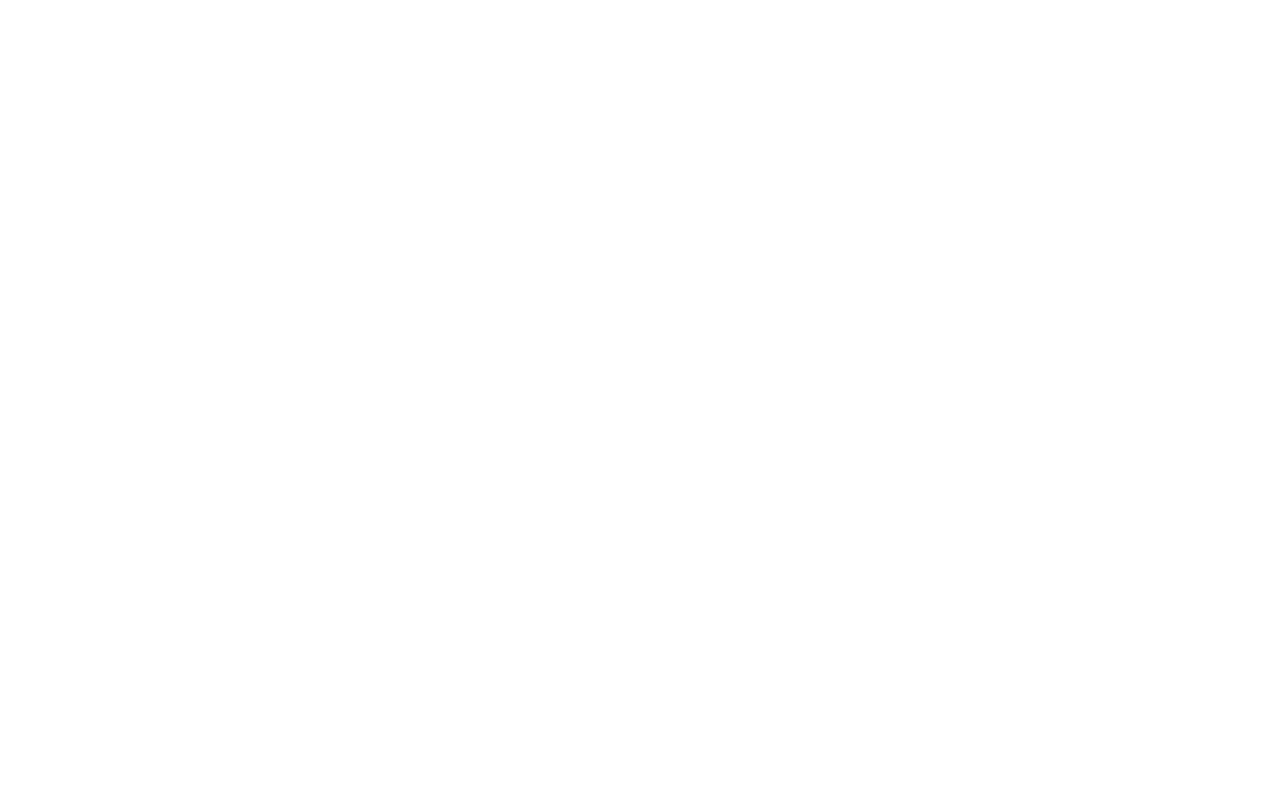
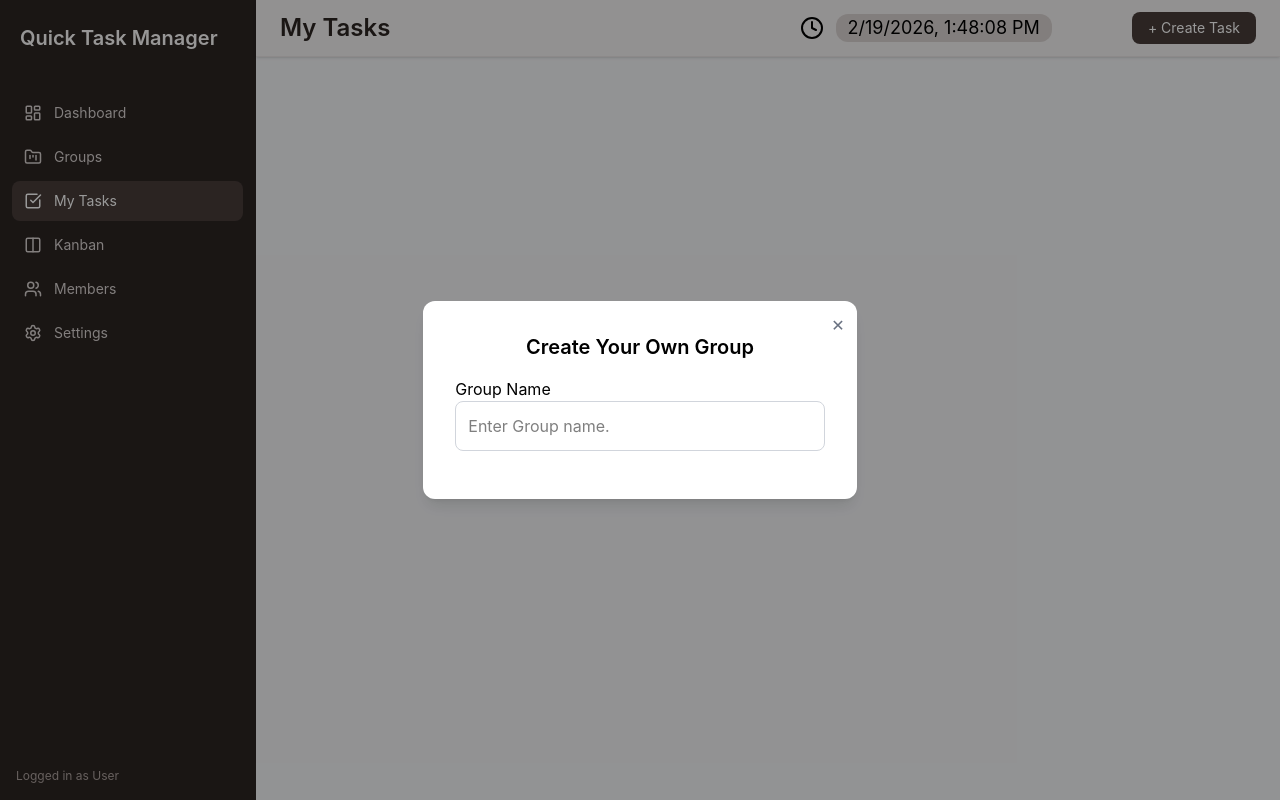
Before and after one commit to KESHAV-GHAI-94/Task-Management, a React (Vite) app in the folder vite-project/: page /tasks in a window 1280 px wide. Before the commit this address had no page. Built offline with nearby package versions, Linux system fonts and the light colour scheme.

Commit message:
creategroup modal

```diff
--- a/vite-project/src/App.jsx
+++ b/vite-project/src/App.jsx
@@ -4,7 +4,12 @@ import Signin from "./pages/Signin";
 import { ToastContainer } from "react-toastify";
 import "react-toastify/dist/ReactToastify.css";
 import {Route,Routes} from "react-router-dom";
-import Dashboard from './pages/dashboard/Dashboard';
+import Dashboard from './pages/Dashboard';
+import Groups from './pages/Groups';
+import Tasks from './pages/Tasks';
+import Kanban from "./pages/Kanban";
+import Members from "./pages/Members";
+import Settings from './pages/Settings';
 const App = () => {
   return (
     <div>
@@ -13,6 +18,11 @@ const App = () => {
     <Route path="/signup" element={<Signup/>}/>
     <Route path ="/login" element={<Signin/>}/>
     <Route path="/dashboard" element={<Dashboard/>}/>
+    <Route path="/groups" element={<Groups/>}/>
+    <Route path="/tasks" element={<Tasks/>}/>
+    <Route path="/kanban" element={<Kanban/>}/>
+    <Route path="/Members" element={<Members/>}/>
+    <Route path="/settings" element={<Settings/>}/>
     </Routes>
   </div>
   <ToastContainer position="top-right" autoClose={3000} />
--- a/vite-project/src/components/Navbar.jsx
+++ b/vite-project/src/components/Navbar.jsx
@@ -1,10 +1,19 @@
-import React from "react";
-import { useLocation } from "react-router-dom";
-
+import React,{useEffect,useState} from "react";
+import { useLocation,Link} from "react-router-dom";
+import {Clock} from "lucide-react";
+import CreateGroupModal from "./modals/CreateGroupModal";
 const Navbar = () => {
-
+  const [Time,setTime] = useState();
   const location = useLocation();
-
+useEffect(() => {
+    const updateTime = () => {
+      const now = new Date();
+      setTime(now.toLocaleString());
+    };
+    updateTime();
+    const interval = setInterval(updateTime, 1000);
+    return () => clearInterval(interval);
+  }, []);
   const PageTitle = () => {
     switch (location.pathname) {
       case "/dashboard":
@@ -24,24 +33,37 @@ const Navbar = () => {
     }
   };
 
+  const [CreategpModal, setCreategpModal] = useState(false);
+const Creategp = ()=>{
+setCreategpModal(true);
+}
   return (
-    <div className="
-      bg-taupe-50
-      border-b
-      border-taupe-200
-      px-6
-      py-3
-      flex
-      justify-between
-      items-center
-      shadow-sm
-    ">
-
+    <div className="bg-taupe-100 border-b border-taupe-200 px-6 py-3 flex justify-between items-center shadow-sm">
       <h1 className="text-xl sm:text-2xl font-semibold text-taupe-800">
         {PageTitle()}
       </h1>
 
-      <div className="flex gap-3">
+      <div className="flex gap-20 text-center">
+        <div className="flex text-center gap-3 cursor-pointer items-center "><Clock />
+  <div className="text-center clock bg-taupe-300 px-3 rounded-xl text-lg" id="localTime">{Time}</div>
+</div>
+        <div className="flex gap-3">
+        {location.pathname==="/groups" &&(
+        <button className="
+          bg-taupe-500
+          hover:bg-taupe-600
+          text-white
+          px-4
+          py-1.5
+          rounded-lg
+          text-sm
+          transition
+        "
+        onSubmit={Creategp}>
+          + Create Group
+        </button>
+        )}
+        <Link to="/tasks">
         <button className="
           bg-taupe-700
           hover:bg-taupe-800
@@ -54,21 +76,14 @@ const Navbar = () => {
         ">
           + Create Task
         </button>
-        <button className="
-          bg-taupe-500
-          hover:bg-taupe-600
-          text-white
-          px-4
-          py-1.5
-          rounded-lg
-          text-sm
-          transition
-        ">
-          + Create Group
-        </button>
+        </Link>
       </div>
+    </div>
+    <CreateGroupModal/>
     </div>
   );
 };
 
+
+
 export default Navbar;
--- a/vite-project/src/components/Sidebar.jsx
+++ b/vite-project/src/components/Sidebar.jsx
@@ -13,7 +13,7 @@ const Sidebar = () => {
   const location = useLocation();
 
   return (
-    <div className="w-64 h-screen bg-taupe-900 text-taupe-100 flex flex-col border-r border-taupe-800">
+    <div className="w-64 h-full bg-taupe-800 text-taupe-100 flex flex-col border-r border-taupe-800">
 
       <div className="px-5 py-6 border-b border-taupe-800">
         <h1 className="text-xl font-semibold text-taupe-50">
@@ -86,8 +86,7 @@ const Sidebar = () => {
         <Link
           to="/settings"
           className={`flex items-center gap-3 px-3 py-2.5 rounded-lg text-sm transition
-            ${
-              location.pathname === "/settings"
+            ${location.pathname === "/settings"
                 ? "bg-taupe-700 text-white"
                 : "text-taupe-300 hover:bg-taupe-800 hover:text-white"
             }`}
--- a/vite-project/src/components/dashboard Components/KanbanViewSection.jsx
+++ b/vite-project/src/components/dashboard Components/KanbanViewSection.jsx
@@ -1,5 +1,5 @@
 import React from 'react';
-
+import {Link} from "react-router-dom"
 const KanbanViewSection = () => {
   return (
 <div className="bg-linear-to-r from-orange-400 to-yellow-400 lg:max-h-[224px] text-white rounded-xl shadow-sm p-5 lg:p-5 hover:shadow-md transition">
@@ -7,25 +7,23 @@ const KanbanViewSection = () => {
               <div className="flex items-center  justify-between">
                 <div>
                   <h2 className="font-semibold text-lg">Kanban Board</h2>
-                  <p className="text-sm opacity-90">
+                  <p className="text-sm ">
                     View and manage your tasks visually
                   </p>
                 </div>
-
-                {/* Kanban icon */}
                 <div className="flex gap-1">
                   <div className="w-2 h-6 bg-white/80 rounded"></div>
-                  <div className="w-2 h-4 bg-white/80 rounded"></div>
-                  <div className="w-2 h-5 bg-white/80 rounded"></div>
+                  <div className="w-2 h-10 bg-white/80 rounded"></div>
+                  <div className="w-2 h-6 bg-white/80 rounded"></div>
                 </div>
               </div>
-
-              {/* Button */}
               <div className="mt-4">
+                <Link to="/kanban">
                 <button
                   className="bg-white text-orange-600 px-4 py-1.5 rounded-md text-sm cursor-pointer font-medium hover:bg-orange-50 transition">
-                  Go to Kanban →
+                  Go to Kanban
                 </button>
+                </Link>
               </div>
               </div>
             </div>
--- /dev/null
+++ b/vite-project/src/components/modals/CreateGroupModal.jsx
@@ -0,0 +1,41 @@
+import React from 'react';
+import { useState } from 'react';
+
+const CreateGroupModal = () => {
+  const [gname,setgname]=useState();
+  // const [CreategpModal, setCreategpModal] = useState();
+  return (
+    <div className="fixed inset-0 flex items-center justify-center bg-black/40 z-50 px-3">
+      <div className="bg-white h-auto w- p-6 sm:p-8 rounded-xl shadow-lg   max-w-auto relative">
+        <button
+          // onClick={onClose}
+          className="absolute top-3 right-3 text-gray-500 hover:text-gray-700"
+        >
+          ✕
+        </button>
+        <h2 className="text-xl font-semibold text-center mb-4"> Create Your Own Group  </h2>
+        {/* {email && (
+          <p className="text-sm text-gray-500 text-center mb-4">
+            OTP sent to <span className="font-medium">{email}</span>
+          </p>
+        )} */}
+        <label>Group Name</label>
+        <input
+          type="text"
+          placeholder="Enter Group name."
+          value={gname}
+          onChange={(e) => setgname(e.target.value)}
+          className="w-full border border-gray-300 rounded-lg p-3 mb-4 focus:outline-none focus:ring-2 focus:ring-taupe-600"
+        />
+        {/* <button onClick={onVerify} disabled={loading} className={`w-full p-3 rounded-lg text-white font-semibold
+            ${loading ? "bg-gray-400" : "bg-taupe-800 hover:bg-taupe-600"}
+          `}
+        >
+          {loading ? "Verifying..." : buttonText}
+        </button> */}
+      </div>
+    </div>
+  );
+};
+
+export default CreateGroupModal;
--- /dev/null
+++ b/vite-project/src/pages/Groups.jsx
@@ -0,0 +1,19 @@
+import React from 'react';
+import Sidebar from '../components/Sidebar';
+import Navbar from "../components/Navbar"
+const Groups = () => {
+  return (
+    <div>
+        <div className="flex min-h-screen w-full bg-gray-100 overflow-x-hidden">
+      <div className="hidden md:block">
+        <Sidebar />
+      </div>
+      <div className="flex-1">
+        <Navbar />
+        </div>
+        </div>
+    </div>
+  );
+};
+
+export default Groups;
--- /dev/null
+++ b/vite-project/src/pages/Kanban.jsx
@@ -0,0 +1,19 @@
+import React from 'react';
+import Sidebar from '../components/Sidebar';
+import Navbar from "../components/Navbar"
+const Kanban = () => {
+  return (
+    <div>
+        <div className="flex min-h-screen w-full bg-gray-100 overflow-x-hidden">
+      <div className="hidden md:block">
+        <Sidebar />
+      </div>
+      <div className="flex-1">
+        <Navbar />
+        </div>
+        </div>
+    </div>
+  );
+};
+
+export default Kanban;
--- /dev/null
+++ b/vite-project/src/pages/Members.jsx
@@ -0,0 +1,19 @@
+import React from 'react';
+import Sidebar from '../components/Sidebar';
+import Navbar from "../components/Navbar"
+const Members = () => {
+  return (
+    <div>
+        <div className="flex min-h-screen w-full bg-gray-100 overflow-x-hidden">
+      <div className="hidden md:block">
+        <Sidebar />
+      </div>
+      <div className="flex-1">
+        <Navbar />
+        </div>
+        </div>
+    </div>
+  );
+};
+
+export default Members;
--- /dev/null
+++ b/vite-project/src/pages/Settings.jsx
@@ -0,0 +1,19 @@
+import React from 'react';
+import Sidebar from '../components/Sidebar';
+import Navbar from "../components/Navbar"
+const Settings = () => {
+  return (
+    <div>
+        <div className="flex min-h-screen w-full bg-gray-100 overflow-x-hidden">
+      <div className="hidden md:block">
+        <Sidebar />
+      </div>
+      <div className="flex-1">
+        <Navbar />
+        </div>
+        </div>
+    </div>
+  );
+};
+
+export default Settings;
--- /dev/null
+++ b/vite-project/src/pages/Tasks.jsx
@@ -0,0 +1,19 @@
+import React from 'react';
+import Sidebar from "../components/Sidebar";
+import Navbar from "../components/Navbar";
+const Tasks = () => {
+  return (
+    <div>
+        <div className="flex min-h-screen w-full bg-gray-100 overflow-x-hidden">
+      <div className="hidden md:block">
+        <Sidebar />
+      </div>
+      <div className="flex-1">
+        <Navbar />
+        </div>
+        </div>
+    </div>
+  );
+};
+
+export default Tasks;
```
Also changed, not shown: vite-project/src/components/dashboard Components/TasksSection.jsx (+27 -34 lines), vite-project/src/pages/Dashboard.jsx (renamed from vite-project/src/pages/dashboard/Dashboard.jsx, +7 -8 lines).
